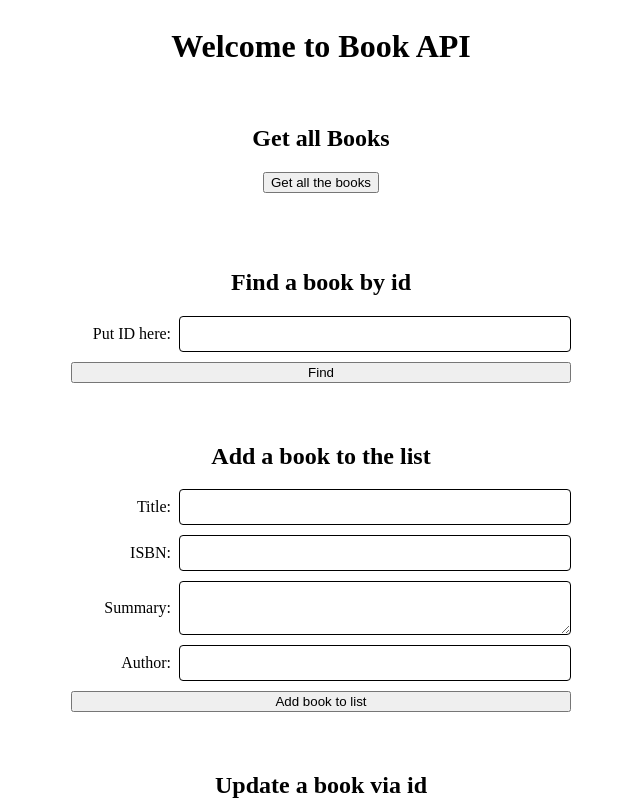
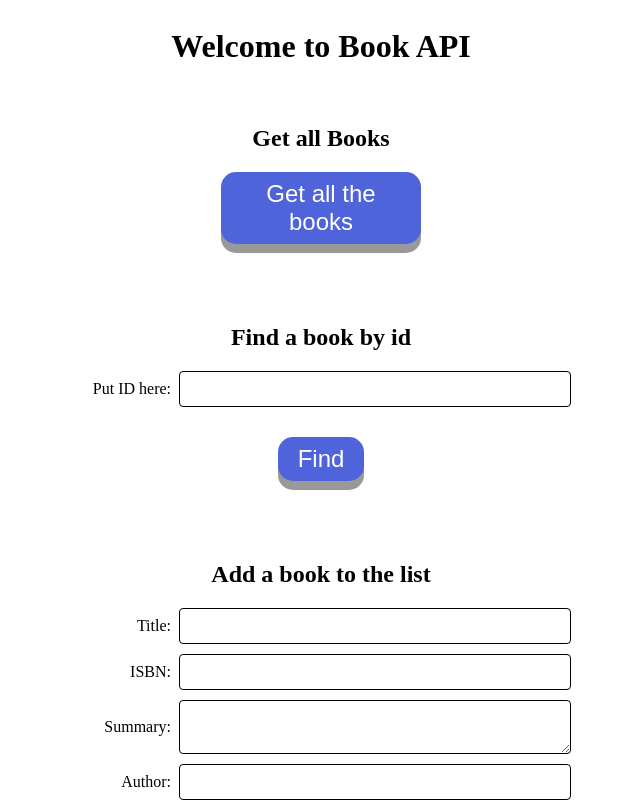
Before and after one commit to chas-academy/u08-angular-frontend-jossan93, an Angular app in the folder fronted/: page / in a window 1280 px wide. Shown: the top 802 px of the page, without its empty margins (319-959 px from the left). Built offline with nearby package versions, Linux system fonts and the light colour scheme.

Commit message:
fixade snyggare knappar

```diff
--- a/fronted/src/styles.css
+++ b/fronted/src/styles.css
@@ -51,6 +51,32 @@ input:focus, textarea:focus {
   border-color: #3494fa; /* Ändra kantfärgen vid fokus */
 }
 
+button {
+  display: block;
+  margin: 20px auto;
+  padding: 8px 20px;
+  font-size: 24px;
+  cursor: pointer;
+  text-align: center;
+  text-decoration: none;
+  outline: none;
+  color: #fff;
+  background-color: #4f64da;
+  border: none;
+  border-radius: 15px;
+  box-shadow: 0 9px #999;
+  width: auto;
+  max-width: 200px;
+}
+
+button:hover {background-color: #f05fc4}
+
+button:active {
+  background-color: #5488c4;
+  box-shadow: 0 5px #666;
+  transform: translateY(4px);
+}
+
 /* Sätt specifik stil för mobil */
 @media (max-width: 768px) {
   input, textarea {
```
